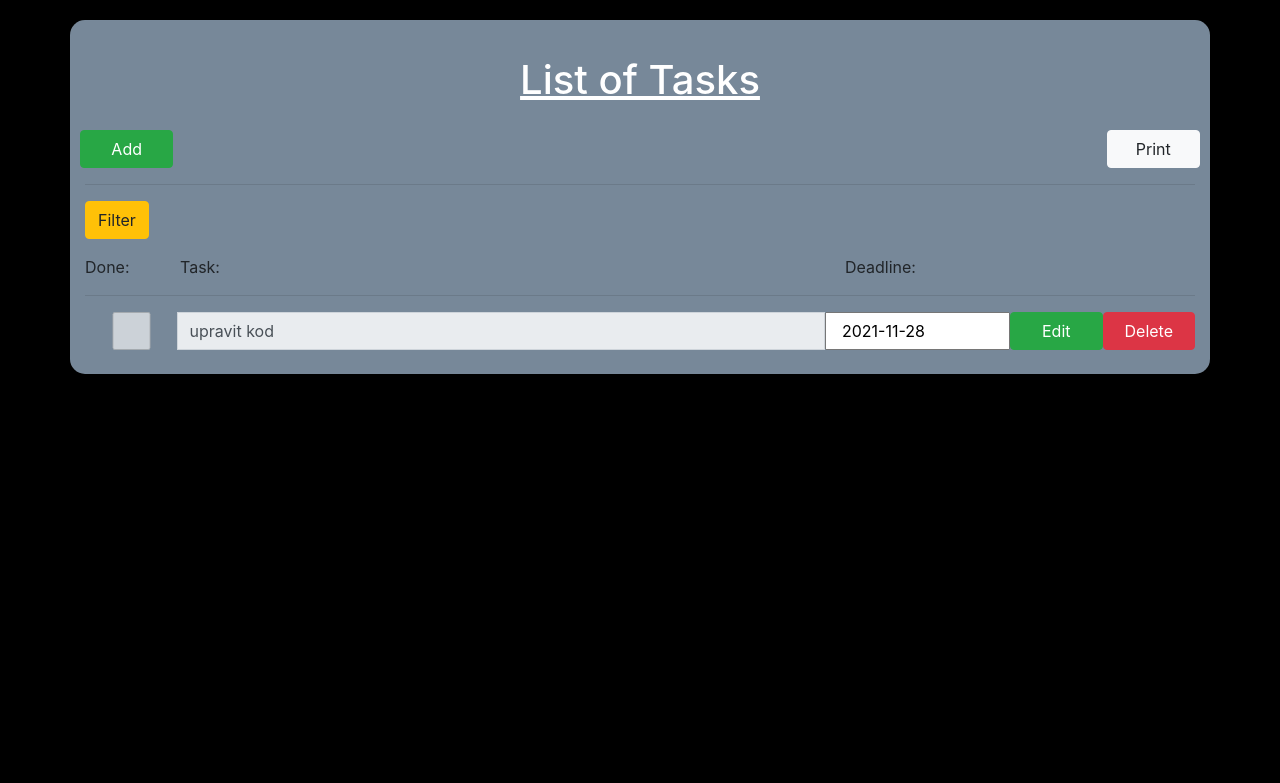
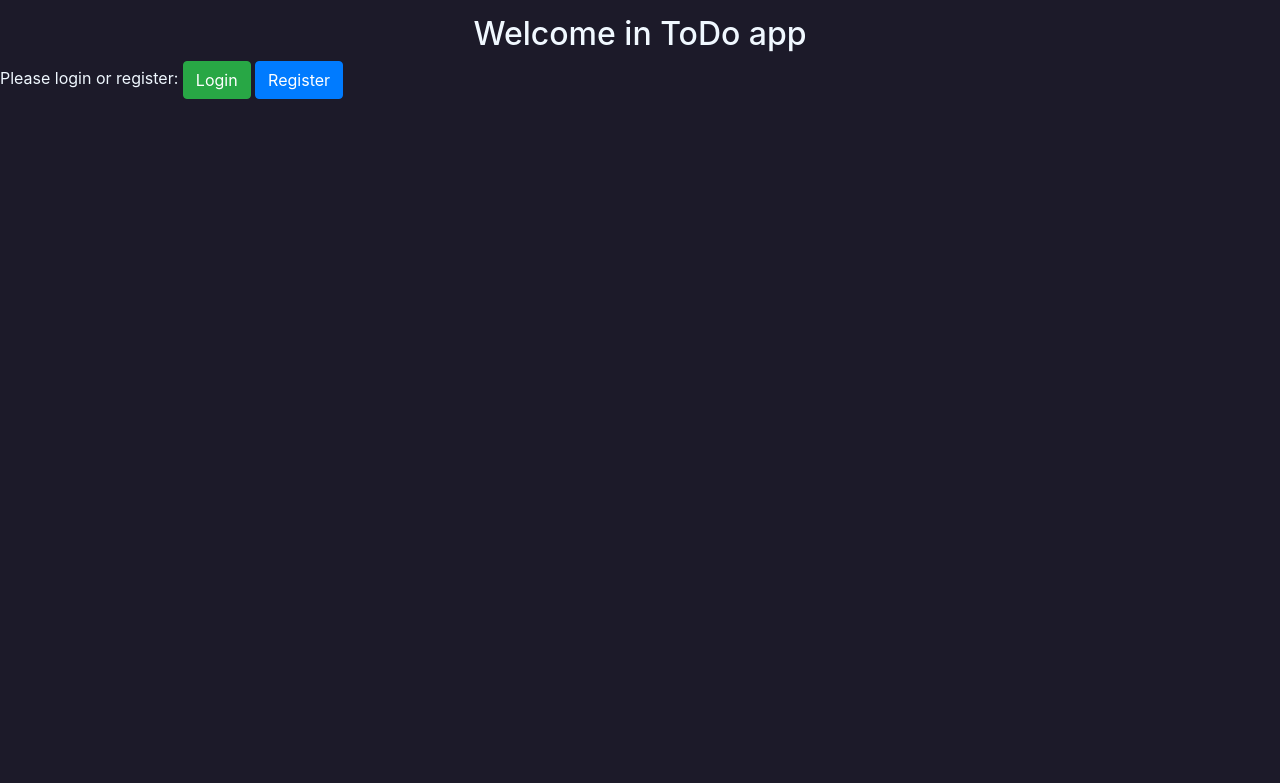
Before and after one commit to pavel7508/todolist, a Flask app: page / in a window 1280 px wide. Shown: the top 783 px of the page. Run offline with Flask 2, Linux system fonts and the light colour scheme; data comes from the database, SQL or seed files in the repository; some libraries are stand-ins or nearby versions.

Commit message:
create login system

```diff
--- a/app.py
+++ b/app.py
@@ -52,11 +52,11 @@ def delete():
 #edit task
 @app.route("/edit")
 def edit():
-    if request.args.get("submit")=="Save":
-        id=request.args.get("id")
-        task=request.args.get("task")
-        execdate=request.args.get("date")
-        done=request.args.get("done")
+    if request.args.get("submit") == "Save":
+        id = request.args.get("id")
+        task = request.args.get("task")
+        execdate =  request.args.get("date")
+        done = request.args.get("done")
         print(done)
         if done !="1":
             done=0
@@ -67,5 +67,9 @@ def edit():
         id=request.args.get("id")
         record=create_db.get_one_record(id)
         return render_template("edit.html",record=record)
+@app.route("/login")
+def login():
+   return render_template("login.html")
+
 
 app.run(debug=True,port=3000)
--- /dev/null
+++ b/static/style.css
@@ -0,0 +1,3 @@
+body {
+    background-color: rgb(28, 26, 41);
+}
--- a/templates/index.html
+++ b/templates/index.html
@@ -19,17 +19,33 @@
 	<script src="https://maxcdn.bootstrapcdn.com/bootstrap/4.5.2/js/bootstrap.min.js"></script>
 	<style>
 	body {
-			background-color: black;
+			background-color: rgb(28, 26, 41);
 		}
 	.container{
 			background-color: lightslategrey;
-
 			border-radius: 15px;
+	}
+	.login-form{
+		color: aliceblue;
+	}
+	h2{
+		text-align: center;
+		margin-top:15px;
 	}
 	</style>
 </head>
 <body>
+	{% if not success %}
+	<form class="login-form" action="">
+		<h2>Welcome in ToDo app</h2>
+		<div>Please login or register:
+		<a class="btn btn-success" href="/login">Login</a>
+			 <a class="btn btn-primary" href="/register">Register</a>
+		</div>
+	</form>
+	{% endif %}
 
+	{% if success %}
 	<div class="container"style="margin-top:20px" >
 		<div style="height: 20px"></div>
 		<p><h1 class="text-center " style="text-decoration: underline;color:white">List of Tasks</h1></p>
@@ -86,6 +102,7 @@
   			{% endfor %}
 
 		</form>
+		{% endif %}
 		<div id="datum"></div>
 	</div>
 
```
Also changed, not shown: templates/login.html (added, +19 -0 lines), package/db/todolist.db.
